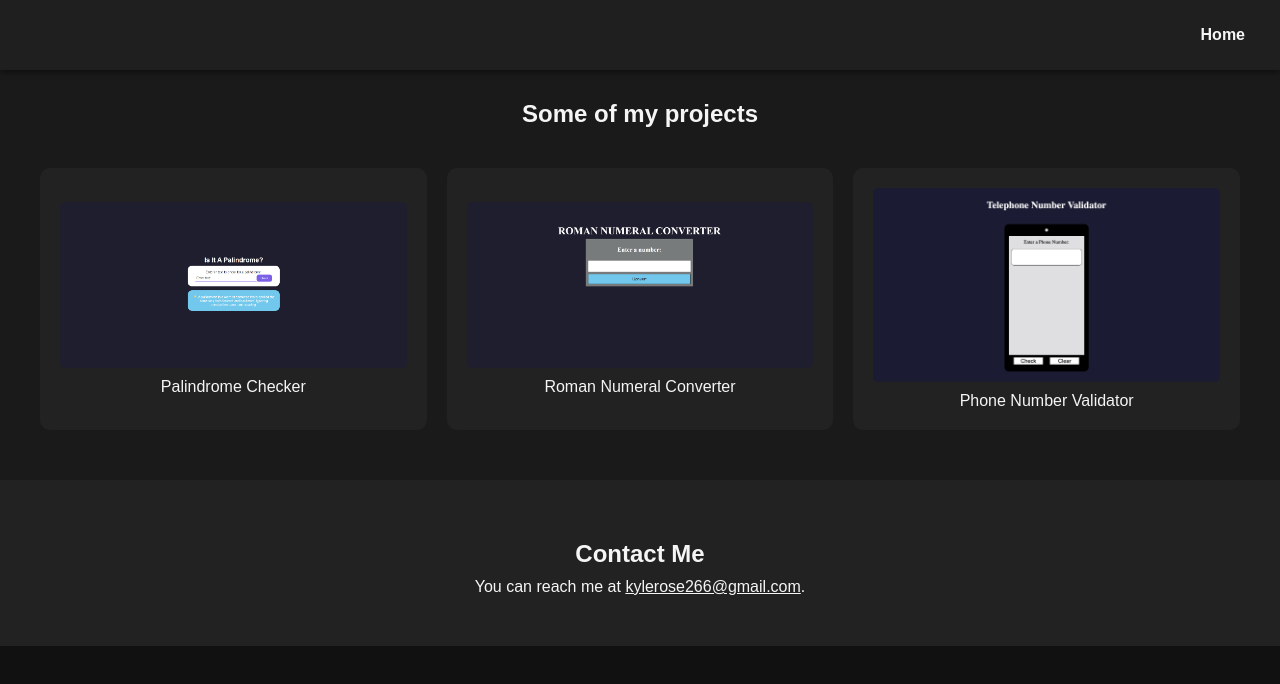
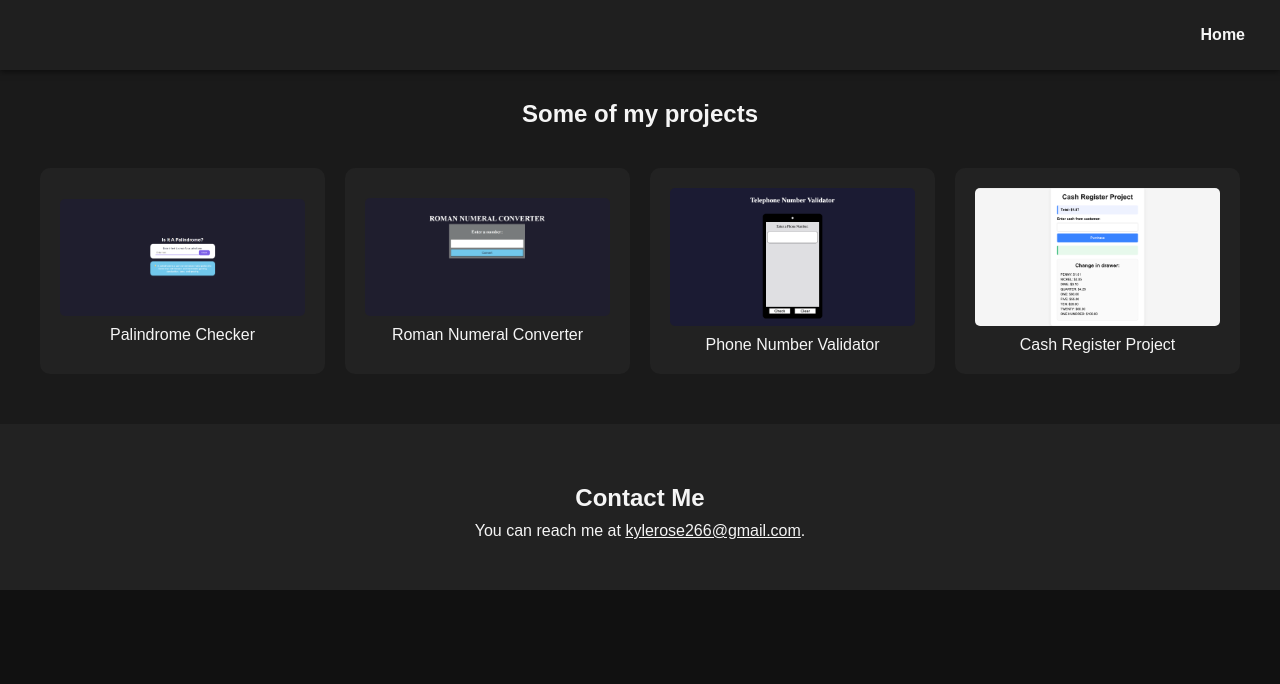
Before and after one commit to Kyle-Rose/ResponsiveWebDesign, a plain HTML site: page Section Five/Portfolio/JavaScriptAlgorithmsAndDataStructures.html in a window 1280 px wide. Drawn offline with Linux system fonts and the light colour scheme.

Commit message:
Initial Commit

```diff
--- a/Section Five/Portfolio/JavaScriptAlgorithmsAndDataStructures.html
+++ b/Section Five/Portfolio/JavaScriptAlgorithmsAndDataStructures.html
@@ -30,6 +30,10 @@
         <img src="./PhoneNumberValidator.png" alt="Phone Number Validator">
         <p>Phone Number Validator</p>
       </a>
+      <a class="project-tile" href="https://rawcdn.githack.com/Kyle-Rose/JavaScript-Algorithms-and-Data-Structures/edbc93919f8db212058e1972b5510d4aff20b40e/Section%20Four/ProjectFour/index.html">
+        <img src="./CashRegisterProject.png" alt="Cash Register Project">
+        <p>Cash Register Project</p>
+      </a>
     </div>
   </section>
 
```
Also changed, not shown: Section Five/Portfolio/CashRegisterProject.png (added).
